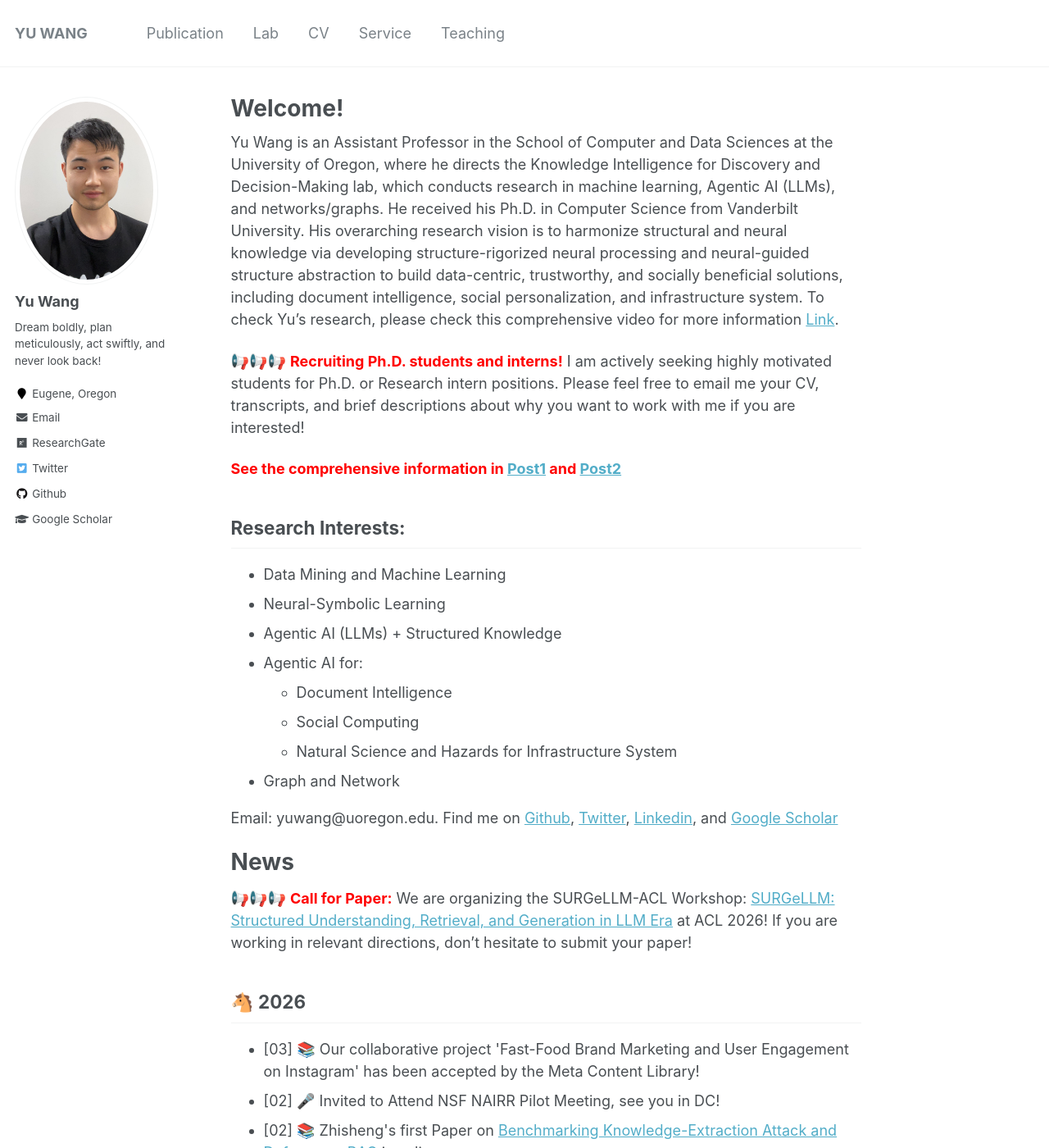
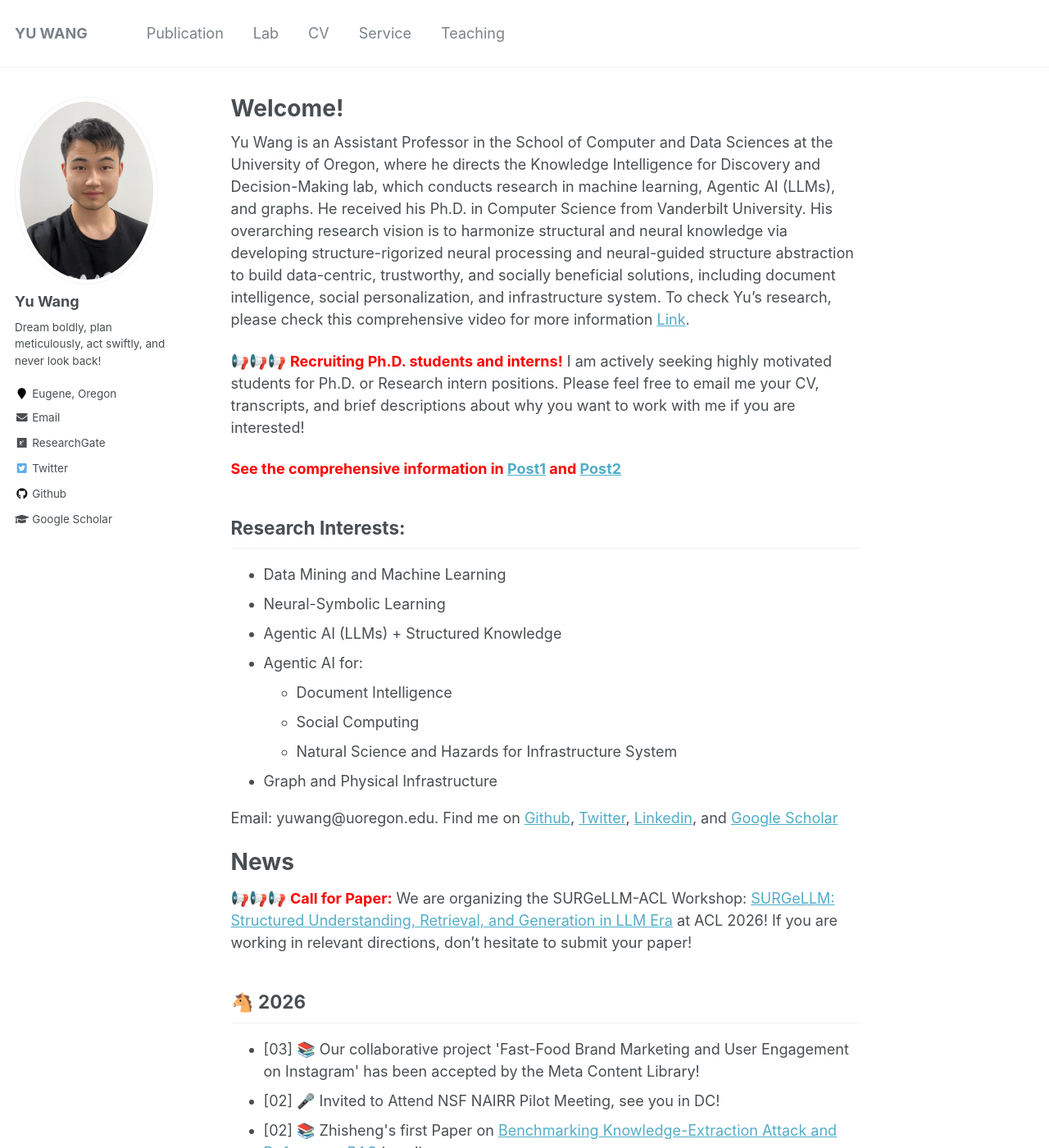
Before and after one commit to yuwang0103/yuwang0103.github.io, a Jekyll site: the page built from _pages/about.md, in a window 1280 px wide and 1400 px high. Shown: the whole window at 82% size. Built offline with Jekyll 4.4.1, drawn with Linux system fonts in a browser that asks for light colours.

Commit message:
Replace networking with physical infrastructure in bio and research interests
Co-Authored-By: Claude Sonnet 4.6 <noreply@anthropic.com>

```diff
--- a/_pages/about.md
+++ b/_pages/about.md
@@ -9,7 +9,7 @@ redirect_from:
 ---
 
 
-Yu Wang is an Assistant Professor in the School of Computer and Data Sciences at the University of Oregon, where he directs the Knowledge Intelligence for Discovery and Decision-Making lab, which conducts research in machine learning, Agentic AI (LLMs), and networks/graphs. He received his Ph.D. in Computer Science from Vanderbilt University. His overarching research vision is to harmonize structural and neural knowledge via developing structure-rigorized neural processing and neural-guided structure abstraction to build data-centric, trustworthy, and socially beneficial solutions, including document intelligence, social personalization, and infrastructure system. To check Yu's research, please check this comprehensive video for more information <a href='https://media.oregonstate.edu/media/t/1_qor5vsmj/232665543'>Link</a>.
+Yu Wang is an Assistant Professor in the School of Computer and Data Sciences at the University of Oregon, where he directs the Knowledge Intelligence for Discovery and Decision-Making lab, which conducts research in machine learning, Agentic AI (LLMs), and graphs. He received his Ph.D. in Computer Science from Vanderbilt University. His overarching research vision is to harmonize structural and neural knowledge via developing structure-rigorized neural processing and neural-guided structure abstraction to build data-centric, trustworthy, and socially beneficial solutions, including document intelligence, social personalization, and infrastructure system. To check Yu's research, please check this comprehensive video for more information <a href='https://media.oregonstate.edu/media/t/1_qor5vsmj/232665543'>Link</a>.
 
 📢📢📢 <span style="color:red">**Recruiting Ph.D. students and interns!**</span> I am actively seeking highly motivated students for Ph.D. or Research intern positions. Please feel free to email me your CV, transcripts, and brief descriptions about why you want to work with me if you are interested!
 
@@ -25,7 +25,7 @@ Research Interests:
   - Document Intelligence
   - Social Computing
   - Natural Science and Hazards for Infrastructure System
-- Graph and Network
+- Graph and Physical Infrastructure
 
 Email: yuwang@uoregon.edu. Find me on [Github](https://github.com/yuwvandy), [Twitter](https://twitter.com/yuwang0103), [Linkedin](https://www.linkedin.com/in/yu-wang-63359a196/), and [Google Scholar](https://scholar.google.com/citations?user=XPCmiz4AAAAJ&hl=en)
 
```
